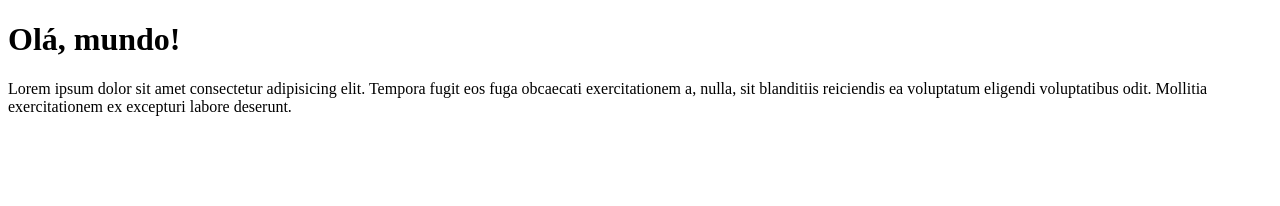
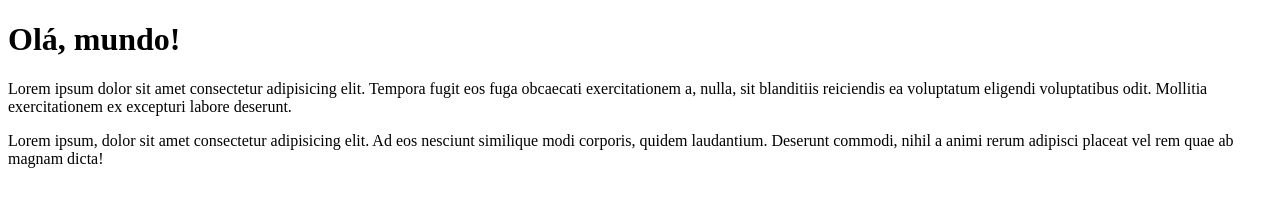
Before and after one commit to MarcusVPN02/Ola-Mundo, a plain HTML site: page site-exemplo/index.html in a window 1280 px wide. Drawn offline with Linux system fonts and the light colour scheme.

Commit message:
Adicionei um parágrafo

```diff
--- a/site-exemplo/index.html
+++ b/site-exemplo/index.html
@@ -10,5 +10,6 @@
     <h1>Olá, mundo!</h1>
 
     <p>Lorem ipsum dolor sit amet consectetur adipisicing elit. Tempora fugit eos fuga obcaecati exercitationem a, nulla, sit blanditiis reiciendis ea voluptatum eligendi voluptatibus odit. Mollitia exercitationem ex excepturi labore deserunt.</p>
+    <p>Lorem ipsum, dolor sit amet consectetur adipisicing elit. Ad eos nesciunt similique modi corporis, quidem laudantium. Deserunt commodi, nihil a animi rerum adipisci placeat vel rem quae ab magnam dicta!</p>
 </body>
 </html>
```
